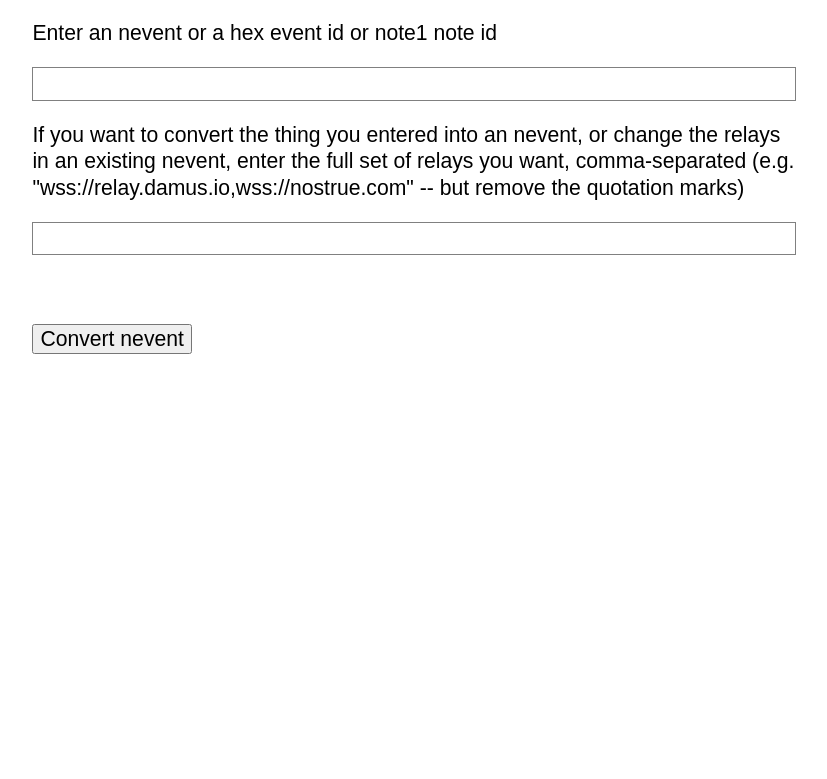
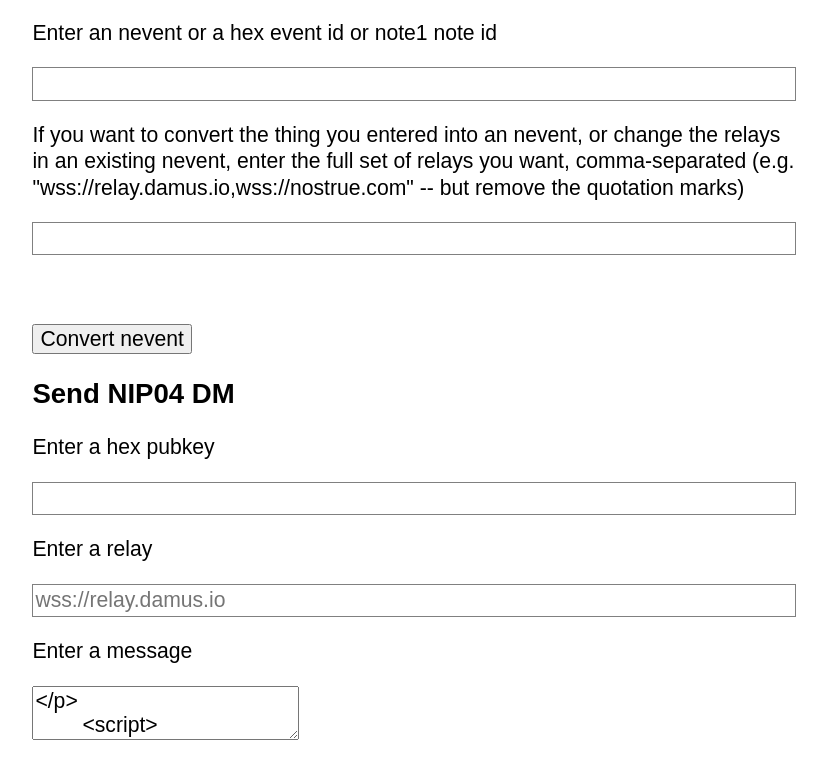
Before and after one commit to supertestnet/nostr-helpers, a plain HTML site: page index.html in a window 1280 px wide. Shown: the part 1065-1844 px from the top of the page, without its empty margins (226-1053 px from the left). Before the commit the page ends 1474 px from the top, so only its background shows below. Drawn offline with Linux system fonts and the light colour scheme.

Commit message:
Update index.html

```diff
--- a/index.html
+++ b/index.html
@@ -129,6 +129,13 @@
         <p><input class="nevent_relays"></p>
         <p class="converted_nevent">&nbsp;</p>
         <p><button class="convert_nevent">Convert nevent</button></p>
+        <h2>Send NIP04 DM</h2>
+        <p>Enter a hex pubkey</p>
+        <p><input class="hex_pubkey"></p>
+        <p>Enter a relay</p>
+        <p><input class="relay" placeholder="wss://relay.damus.io"></p>
+        <p>Enter a message</p>
+        <p><textarea class="NIP04_message"></p>
         <script>
             $( `.generate_nsec` ).onclick = () => {
                 var privkey = nobleSecp256k1.utils.randomPrivateKey();
```
